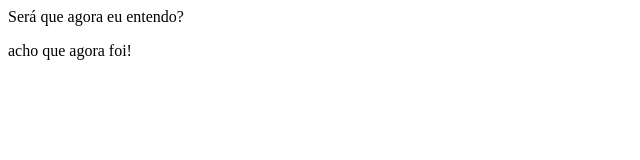
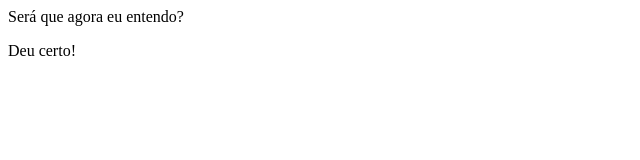
Before and after one commit to naoeoneto/git_kenzie_m1, a plain HTML site: page index3.html in a window 1280 px wide. Shown: the full height of the page, 0-640 px from the left. Drawn offline with Linux system fonts and the light colour scheme.

Commit message:
Alteração de parágrafo

```diff
--- a/index3.html
+++ b/index3.html
@@ -8,6 +8,6 @@
 </head>
 <body>
     Será que agora eu entendo?
-    <p>acho que agora foi!</p>
+    <p>Deu certo!</p>
 </body>
 </html>
```
